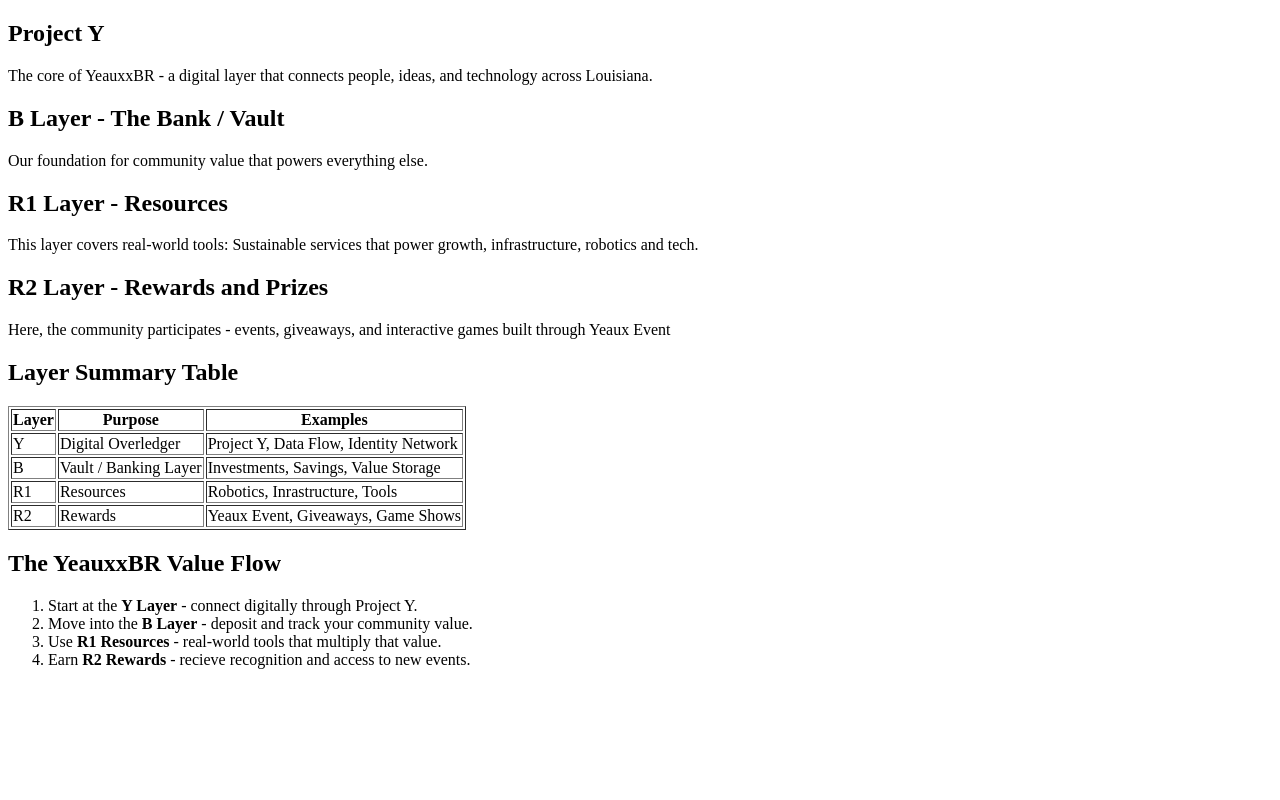
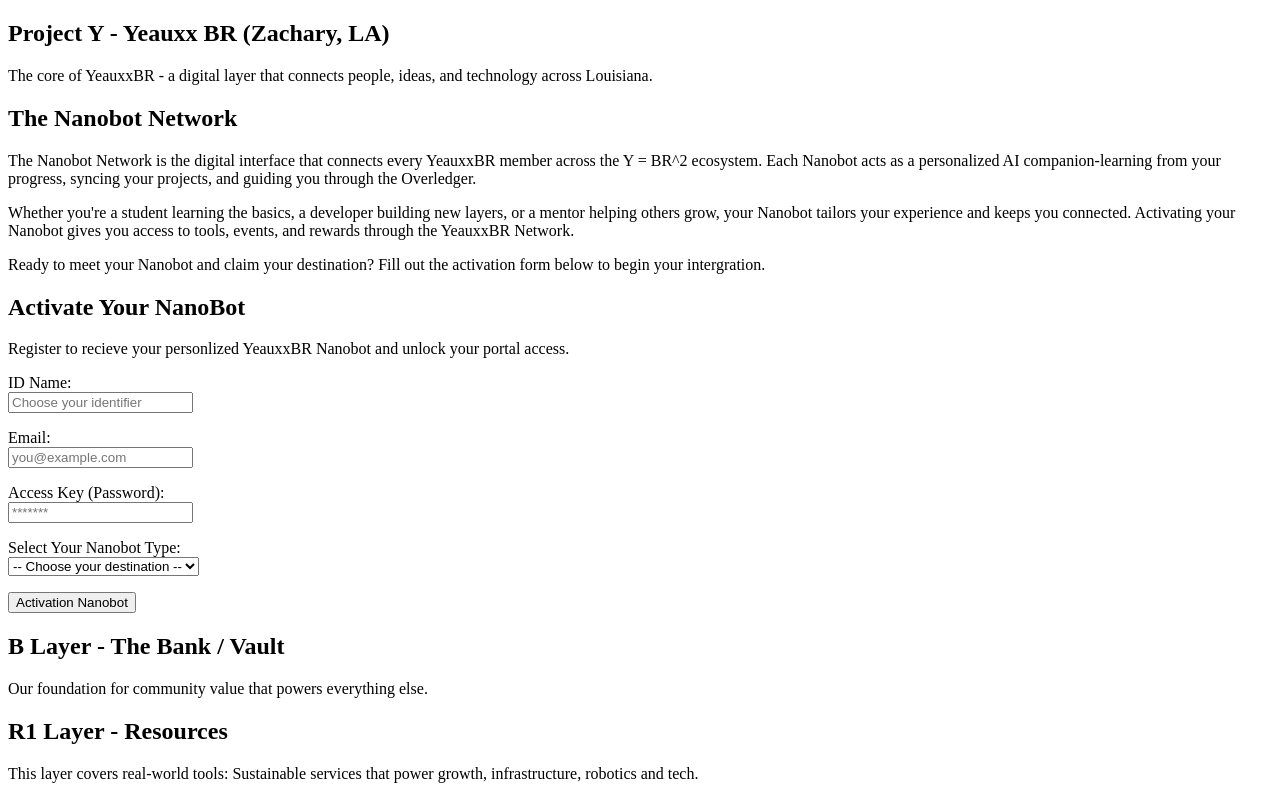
Before and after one commit to JoshuaRuckerDev/desknerd-foundations, a plain HTML site: page Project-Y.html in a window 1280 px wide. Shown: the top 800 px of the page. Drawn offline with Linux system fonts and the light colour scheme.

Commit message:
Added Form to site

```diff
--- a/Project-Y.html
+++ b/Project-Y.html
@@ -6,12 +6,74 @@
         <meta charset="UTF-8">
         <title>Project Y & YeauxxBR</title>
     </head>
-
+<!-- Y Layer Section -->
     <body>
-        <section>
-            <h1>Project Y</h1>
+        <section id="y-layer">
+            <h1>Project Y - Yeauxx BR (Zachary, LA)</h1>
             <p>The core of YeauxxBR - a digital layer that connects people, ideas, and technology across Louisiana.</p>
         </section>
+        <!-- B / R1 / R2 sections here -->
+
+        <!-- Transition: Nanobot Network (feature of the Y Layer) -->
+         <section id="nanobot-network">
+            <h2>The Nanobot Network</h2>
+            <p>
+                The Nanobot Network is the digital interface that connects every YeauxxBR member across the Y = BR^2 ecosystem.
+                Each Nanobot acts as a personalized AI companion-learning from your progress, syncing your projects,
+                and guiding you through the Overledger.
+            </p>
+
+            <p>
+                Whether you're a <span>student</span> learning the basics, a <span>developer</span> building new layers,
+                or a <span>mentor</span> helping others grow, your Nanobot tailors your experience and keeps you connected.
+                Activating your Nanobot gives you access to tools, events, and rewards through the YeauxxBR Network.
+            </p>
+
+            <p>
+                Ready to meet your Nanobot and claim your destination? Fill out the activation form below to begin your intergration.
+            </p>
+
+         </section>
+
+         <!-- ===== Nanobot Regristration Portal ===== -->
+          <section id="nanobot-access">
+            <h2>Activate Your NanoBot</h2>
+            <p>Register to recieve your personlized YeauxxBR Nanobot and unlock your portal access.</p>
+
+            <form action="#" method="post">
+                <p>
+                    <label for="username">ID Name:</label><br>
+                    <input type="text" id="username" name="username" placeholder="Choose your identifier" required>
+                </p>
+
+                <p>
+                    <label for="email">Email:</label><br>
+                    <input type="email" id="email" name="email" placeholder="you@example.com" required>
+                </p>
+
+                <p>
+                    <label for="password">Access Key (Password):</label><br>
+                    <input type="password" id="password" name="password" placeholder="*******"required>
+                </p>
+
+                <p>
+                    <label for="role">Select Your Nanobot Type:</label><br>
+                    <select id="role" name="role" required>
+                        <option value="">-- Choose your destination --</option>
+                        <option value="developer">Developer Unit</option>
+                        <option value="student">Student Unit</option>
+                        <option value="teacher">Instructor Node</option>
+                        <option valur="Mentor">Mentor Node</option>
+                        <option value="counselor">Counselor Node</option>
+                        <option value="support">Support Technician</option>
+                    </select>
+                </p>
+
+                <p>
+                    <button type="submit">Activation Nanobot</button>
+                </p>
+            </form>
+          </section>
 
         <section>
             <div>
```
